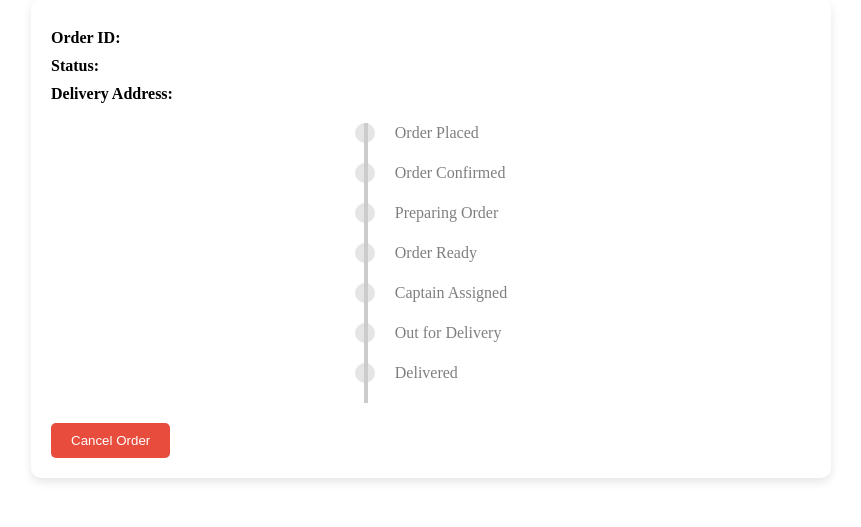
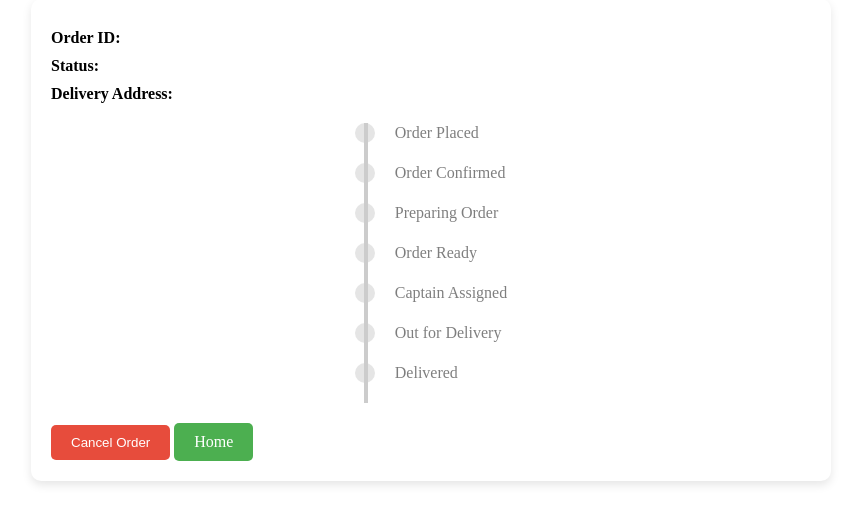
Before and after one commit to TechHubHQ/QuickByte, a Flask app: page /order_tracker in a window 1280 px wide. Shown: the part 109-636 px from the top of the page, without its empty margins (209-1070 px from the left). Run offline with Flask 3, Linux system fonts and the light colour scheme; the visitor is signed in with stand-in values (Sample User, id 1); data that the repository does not hold is empty; parts of the project's set-up code (start-up, migrations or seed data) failed here and were passed over.

Commit message:
Add Home button to OrderTracker page

```diff
--- a/Backend/Logic/QBlOrderStatusEngine.py
+++ b/Backend/Logic/QBlOrderStatusEngine.py
@@ -1,6 +1,7 @@
 import os
 import time
 import sys
+
 # Add the root directory to the Python path
 root_dir = os.path.dirname(os.path.dirname(os.path.dirname(os.path.abspath(__file__))))
 sys.path.append(root_dir)
@@ -44,9 +45,8 @@ def update_order_status():
                             f"{datetime.now()} - Order {order.order_id} updated from '{current_status}' to '{next_status}'")
             else:
                 print(f"{datetime.now()} - No orders found requiring status update")
-
-            # Print alive ping
-            print(f"{datetime.now()} -- OrderStatusEngine is alive -- Process ID: {os.getpid()}")
+                # Print alive ping
+                print(f"{datetime.now()} -- OrderStatusEngine is alive -- Process ID: {os.getpid()}")
 
             # Sleep for 2 minutes
             time.sleep(120)
--- a/Frontend/Static/styles/OrderTracker.css
+++ b/Frontend/Static/styles/OrderTracker.css
@@ -137,6 +137,22 @@
     margin-top: 20px;
 }
 
+.home-btn {
+    display: inline-block;
+    background-color: #4CAF50;
+    color: white;
+    padding: 10px 20px;
+    text-align: center;
+    text-decoration: none;
+    border-radius: 5px;
+    transition: background-color 0.3s;
+}
+
+.home-btn:hover {
+    background-color: #45a049;
+    cursor: pointer;
+}
+
 @keyframes x-mark-animation {
     0% { transform: scale(1); opacity: 1; }
     50% { transform: scale(1.5); opacity: 0.5; }
--- a/Frontend/Templates/OrderTracker.html
+++ b/Frontend/Templates/OrderTracker.html
@@ -52,6 +52,7 @@
                 </div>
             </div>
             <button class="cancel-btn" id="cancel-order-btn" onclick="cancelOrder()">Cancel Order</button>
+            <a href="/landing" class="home-btn">Home</a>
         </div>
     </div>
 </body>
```
